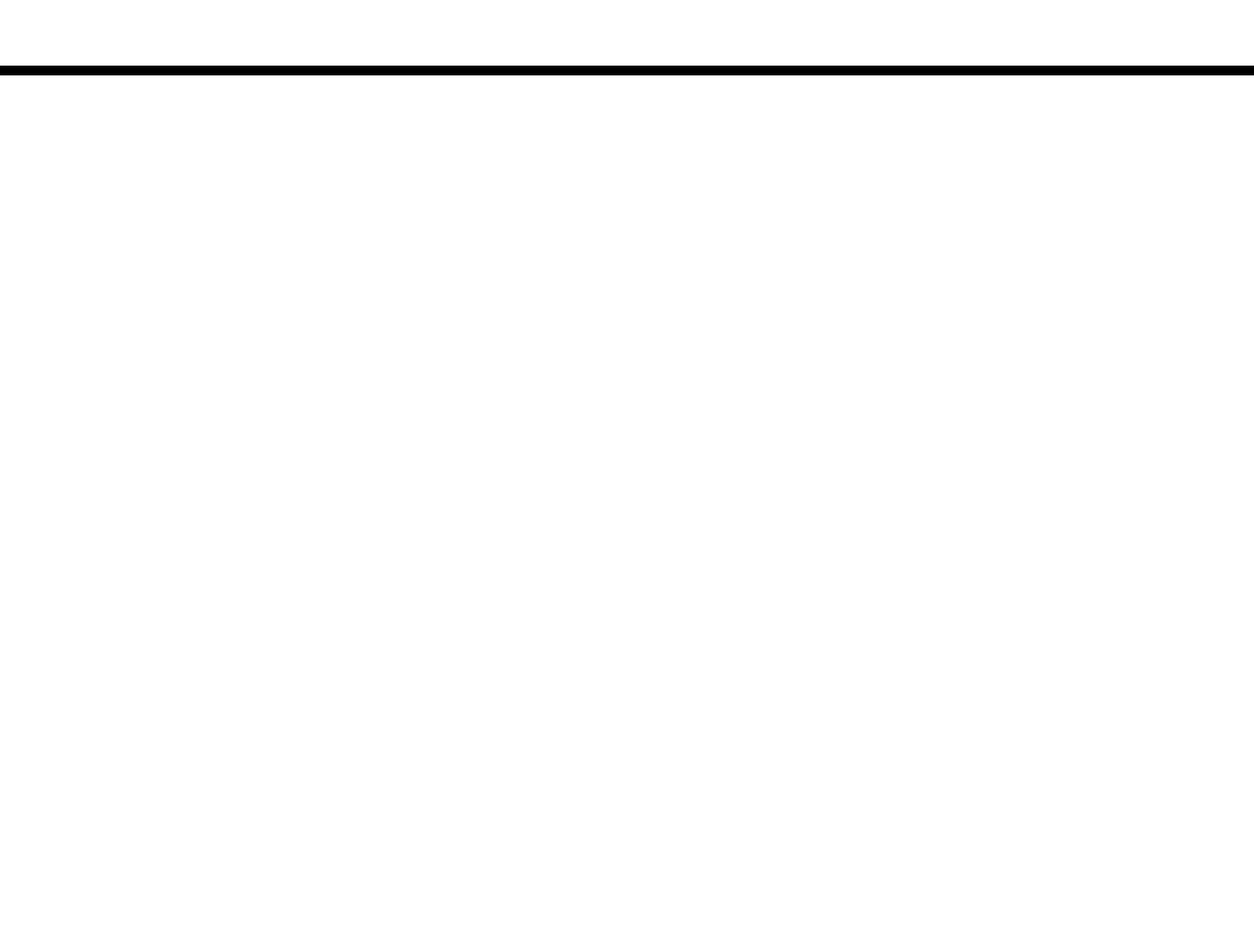
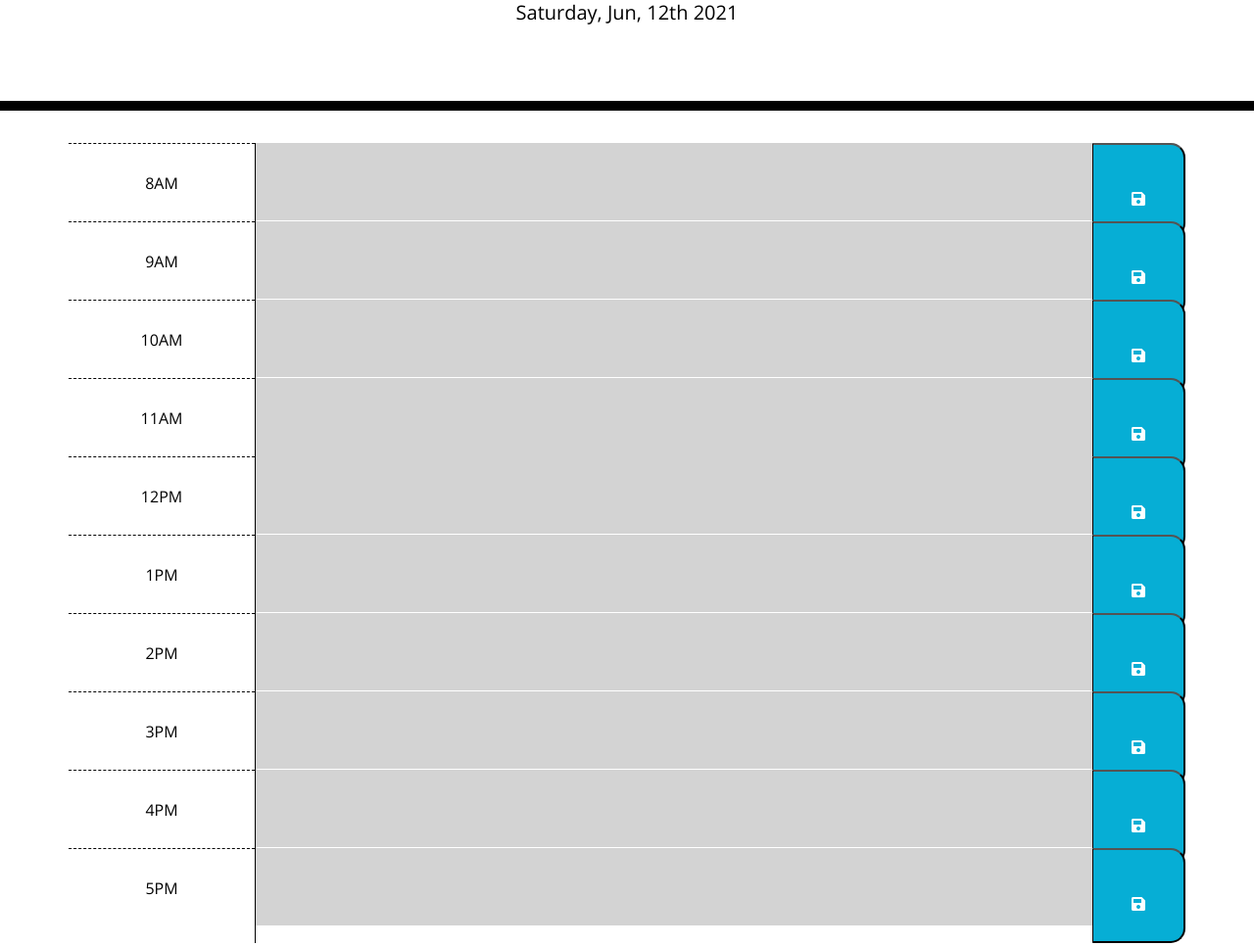
Before and after one commit to janekv20/work-day-scheduler, a plain HTML site: page index.html in a window 1280 px wide. Shown: the part 191-1157 px from the top of the page at 98% size. Before the commit the page ends 800 px from the top, so only its background shows below. Drawn offline with nearby package versions, Linux system fonts and the light colour scheme; files that its build step writes are made by us from their sources.

Commit message:
added time blocks to index and current date in js

```diff
--- a/assets/css/style.css
+++ b/assets/css/style.css
@@ -1,3 +1,4 @@
+
 body {
   font-family: 'Open Sans', sans-serif;
   font-size: 16px;
@@ -49,12 +50,12 @@ body {
 
 .present {
   background-color: #ff6961;
-    color: white;
+  color: black;
 }
 
 .future {
   background-color: #77dd77;
-    color: white;
+  color: black;
 }
 
 .saveBtn {
@@ -63,9 +64,11 @@ body {
   border-bottom-right-radius: 15px;
   background-color: #06AED5;
   color: white;
+  /* padding-top: 1.75rem; */
 }
 
-  .saveBtn i:hover {
-    font-size: 20px;
+.saveBtn:hover {
+  font-size: 25px;
   transition: all .3s ease-in-out;
+  cursor: pointer;
 }
--- /dev/null
+++ b/assets/js/script.js
@@ -0,0 +1,3 @@
+//Show current day and date
+var todayDate = moment().format('dddd, MMM, Do YYYY');
+$("#currentDay").html(todayDate);
--- a/index.html
+++ b/index.html
@@ -9,7 +9,7 @@
     <link rel="stylesheet" href="https://use.fontawesome.com/releases/v5.8.1/css/all.css"
         integrity="sha384-50oBUHEmvpQ+1lW4y57PTFmhCaXp0ML5d60M1M7uH2+nqUivzIebhndOJK28anvf" crossorigin="anonymous" />
     <link href="https://fonts.googleapis.com/css?family=Open+Sans&display=swap" rel="stylesheet" />
-    <link rel="stylesheet" href="style.css" />
+    <link rel="stylesheet" href="./assets/css/style.css" />
     <title>Work Day Scheduler</title>
 </head>
 
@@ -20,11 +20,124 @@
         <p id="currentDay" class="lead"></p>
     </header>
     <div class="container">
-        <!-- Timeblocks go here -->
+        <!-- start of time-blocks-->
+        <div id="8" class="row time-block past">
+            <div class="col-md-2 hour">
+                <p>8AM</p>
+            </div>
+            <textarea class="col-md-9 description">
+            </textarea>
+            <button class="col-md-1 saveBtn">
+                <i class="fas fa-save"></i>
+            </button>
+        </div>
+
+        <div id="9" class="row time-block past">
+            <div class="col-md-2 hour">
+                <p>9AM</p>
+            </div>
+            <textarea class="col-md-9 description">
+            </textarea>
+            <button class="col-md-1 saveBtn">
+                <i class="fas fa-save"></i>
+            </button>
+        </div>
+
+        <div id="10" class="row time-block past">
+            <div class="col-md-2 hour">
+                <p>10AM</p>
+            </div>
+            <textarea class="col-md-9 description">
+            </textarea>
+            <button class="col-md-1 saveBtn">
+                <i class="fas fa-save"></i>
+            </button>
+        </div>
+
+        <div id="11" class="row time-block past">
+            <div class="col-md-2 hour">
+                <p>11AM</p>
+            </div>
+            <textarea class="col-md-9 description past">
+            </textarea>
+            <button class="col-md-1 saveBtn">
+                <i class="fas fa-save"></i>
+            </button>
+        </div>
+
+        <div id="12" class="row time-block past">
+            <div class="col-md-2 hour">
+                <p>12PM</p>
+            </div>
+            <textarea class="col-md-9 description">
+            </textarea>
+            <button class="col-md-1 saveBtn">
+                <i class="fas fa-save"></i>
+            </button>
+        </div>
+
+        <div id="13" class="row time-block past">
+            <div class="col-md-2 hour">
+                <p>1PM</p>
+            </div>
+            <textarea class="col-md-9 description">
+            </textarea>
+            <button class="col-md-1 saveBtn">
+                <i class="fas fa-save"></i>
+            </button>
+        </div>
+
+        <div id="14" class="row time-block past">
+            <div class="col-md-2 hour">
+                <p>2PM</p>
+            </div>
+            <textarea class="col-md-9 description">
+            </textarea>
+            <button class="col-md-1 saveBtn">
+                <i class="fas fa-save"></i>
+            </button>
+        </div>
+
+        <div id="15" class="row time-block past">
+            <div class="col-md-2 hour">
+                <p>3PM</p>
+            </div>
+            <textarea class="col-md-9 description">
+            </textarea>
+            <button class="col-md-1 saveBtn">
+                <i class="fas fa-save"></i>
+            </button>
+        </div>
+
+        <div id="16" class="row time-block past">
+            <div class="col-md-2 hour">
+                <p>4PM</p>
+            </div>
+            <textarea class="col-md-9 description">
+            </textarea>
+            <button class="col-md-1 saveBtn">
+                <i class="fas fa-save"></i>
+            </button>
+        </div>
+
+        <div id="17" class="row time-block past">
+            <div class="col-md-2 hour">
+                <p>5PM</p>
+            </div>
+            <textarea class="col-md-9 description">
+            </textarea>
+            <button class="col-md-1 saveBtn">
+                <i class="fas fa-save"></i>
+            </button>
+        </div>
+
     </div>
+
+
 
     <script src="https://code.jquery.com/jquery-3.4.1.min.js"></script>
     <script src="https://cdnjs.cloudflare.com/ajax/libs/moment.js/2.24.0/moment.min.js"></script>
+    <script type="text/javascript" src="./assets/js/script.js"></script>
 </body>
 
 </html>
```
Also changed, not shown: assets/js/moment.js (deleted, +0 -19 lines). Lines whose indentation alone changed are shown as unchanged.
